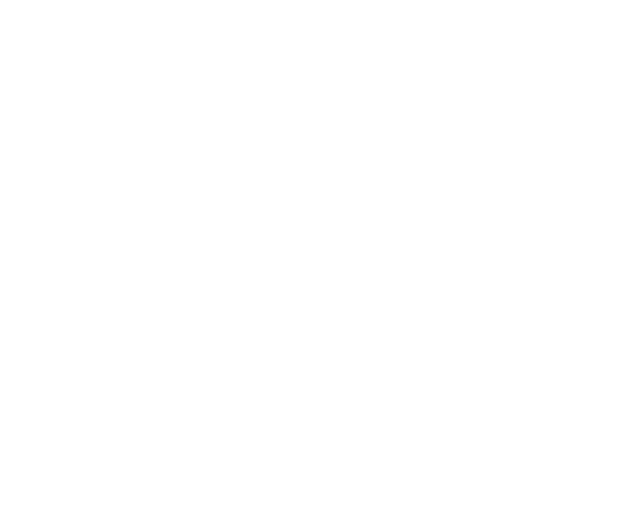
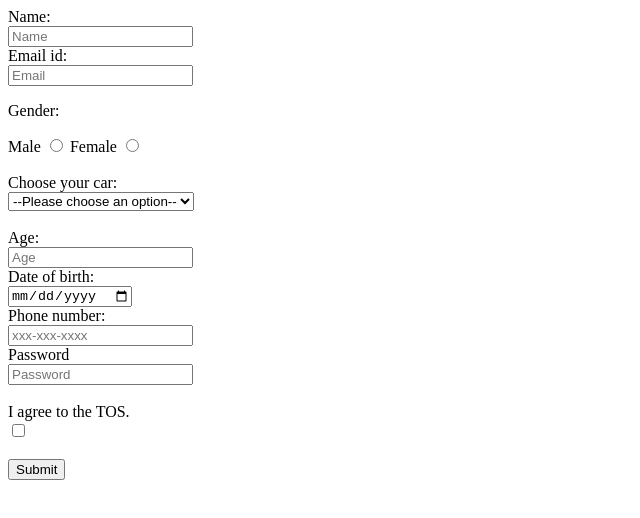
Before and after one commit to acciojob/signup-form-car-adii-tech, a website: page main.html in a window 1280 px wide. Shown: the whole page, without its empty margins (0-640 px from the left). Drawn offline with Linux system fonts and the light colour scheme.

Commit message:
created a submission

```diff
--- a/main.html
+++ b/main.html
@@ -8,6 +8,41 @@
 
 <body>
 	<!-- the entire body must be written by student -->
+	<form method="post">
+		<label for="name">Name:</label><br>
+		<input type="text" id="name" name="name" placeholder="Name" required><br>
+		<label for="email">Email id:</label><br>
+		<input type="email" id="email" name="email" placeholder="Email" required><br>
+
+		<p>Gender:</p>
+		<label for="gender_m">Male</label>
+		<input type="radio" id="gender_m" name="gender" required>
+		<label for="gender_f">Female</label>
+		<input type="radio" id="gender_f" name="gender" required><br><br>
+
+		<label for="cars">Choose your car:</label><br>
+		<select id="cars"><br>
+			 <option value="" disabled selected hidden>--Please choose an option--</option>
+			<option value="BMW">BMW</option>
+			<option value="Audi">Audi</option>
+			<option value="Mercedez">Mercedez</option>
+		</select><br><br>
+
+          <label for="age">Age:</label><br>
+		<input type="number" id="age" name="carage" placeholder="Age" required><br>
+		<label for="dob">Date of birth:</label><br>
+		<input type="date" id="dob" name="dop" required><br>
+
+		<label for="tel" >Phone number:</label><br>
+		<input type="number" id="tel" name="phone" placeholder="xxx-xxx-xxxx"><br>
+
+		<label for="password">Password</label><br>
+		<input type="password" id="password" name="password" placeholder="Password" required><br><br>
+		<label for="tos" > I agree to the TOS.</label><br>
+		<input type="checkbox" id="tos" name="checkbox" required><br><br>
+		<button type="submit" form="form1" value="submit">Submit</button><br>
+
+	</form>
     <script type="text/javascript" src="./script.js">
 </script>
 
```
